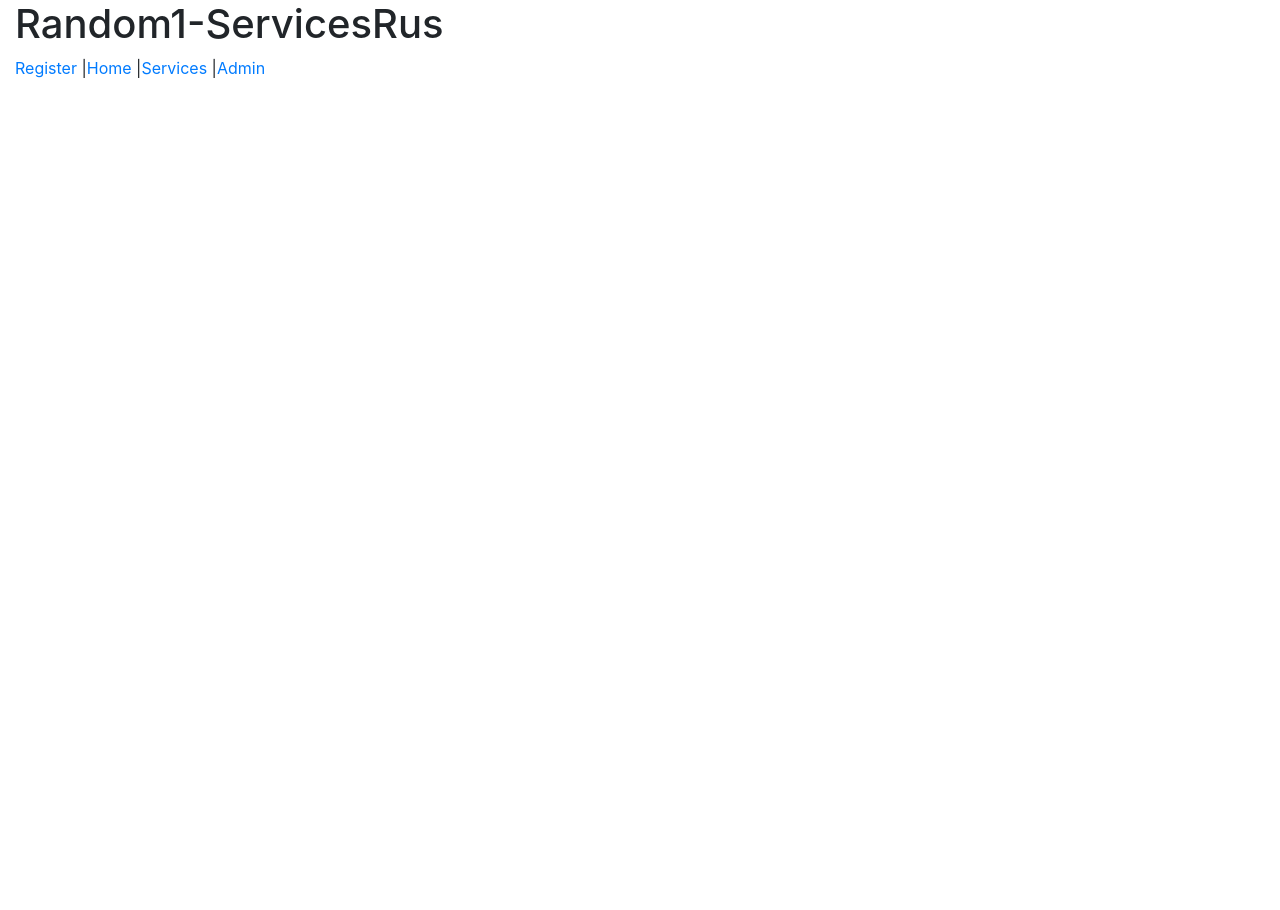
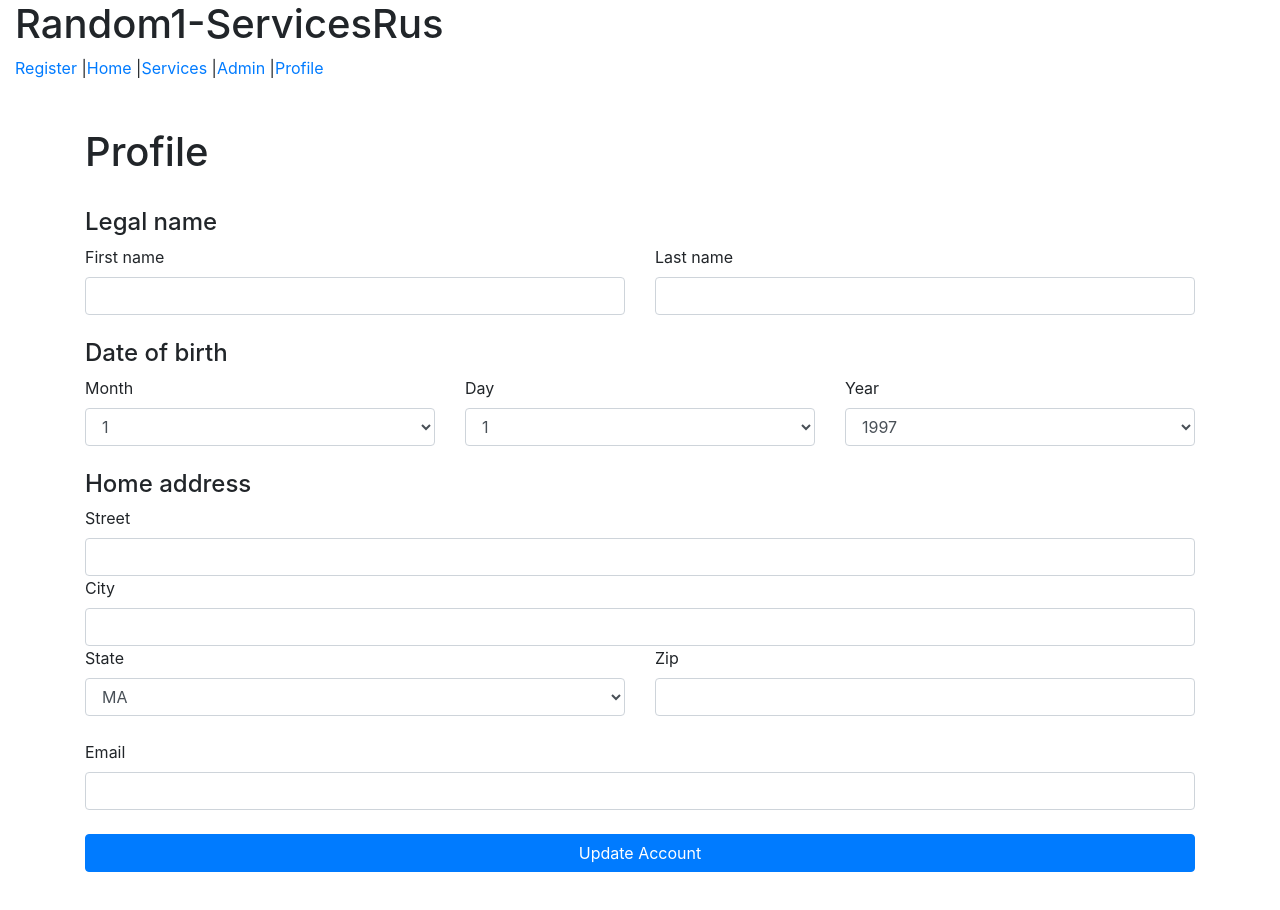
Before and after one commit to texzone/cs4500_sp19_client_react_random1, a React (Create React App) app: page /profile in a window 1280 px wide. Shown: the top 910 px of the page. Before the commit the page ends 800 px from the top, so only its background shows below. Built offline with nearby package versions, Linux system fonts and the light colour scheme.

Commit message:
Added profile screen

```diff
--- a/src/App.js
+++ b/src/App.js
@@ -6,6 +6,7 @@ import Admin from './components/Admin'
 import HomeContainer from './components/containers/HomeContainer'
 import ServiceNavigator from './components/serviceNavigator/ServiceNavigator'
 import ServiceProviderNavigator from './components/ServiceProviderNavigator'
+import Profile from "./components/profile/Profile";
 
 class App extends Component {
   render() {
@@ -17,7 +18,8 @@ class App extends Component {
               <Link to="/register">Register</Link> |
               <Link to="/home">Home</Link> |
               <Link to="/services">Services</Link> |
-              <Link to="/admin">Admin</Link>
+              <Link to="/admin">Admin</Link> |
+              <Link to="/profile">Profile</Link>
               <br/>
               <br/>
               <br/>
@@ -41,6 +43,10 @@ class App extends Component {
                   path="/providers"
                   exact
                   component={ServiceProviderNavigator}/>
+              <Route
+                  path="/profile"
+                  exact
+                  component={Profile}/>
             </div>
           </Router>
         </div>
--- /dev/null
+++ b/src/components/profile/Profile.js
@@ -0,0 +1,129 @@
+import React from "react";
+
+export default class Profile extends React.Component {
+    render() {
+        return (
+            <div className="container"><h1>Profile</h1>
+                <br/>
+                <div>
+                    <h4>Legal name</h4>
+                    <div className="row">
+                        <div className="col-6"><label htmlFor="first-name">First name</label><input id="first-name"
+                                                                                                    className="form-control"/>
+                        </div>
+                        <div className="col-6"><label htmlFor="last-name">Last name</label><input id="last-name"
+                                                                                                  className="form-control"/>
+                        </div>
+                    </div>
+                    <br/>
+                    <h4>Date of birth</h4>
+                    <div className="row">
+                        <div className="col-4"><label htmlFor="first-name">Month</label>
+                            <select
+                                className="form-control">
+                                <option>1</option>
+                                <option>2</option>
+                                <option>3</option>
+                                <option>4</option>
+                                <option>5</option>
+                                <option>6</option>
+                                <option>7</option>
+                                <option>8</option>
+                                <option>9</option>
+                                <option>10</option>
+                                <option>11</option>
+                                <option>12</option>
+                            </select></div>
+                        <div className="col-4"><label htmlFor="last-name">Day</label>
+                            <select
+                                className="form-control">
+                                <option>1</option>
+                                <option>2</option>
+                                <option>3</option>
+                                <option>4</option>
+                                <option>5</option>
+                                <option>6</option>
+                                <option>7</option>
+                                <option>8</option>
+                                <option>9</option>
+                                <option>10</option>
+                                <option>11</option>
+                                <option>12</option>
+                                <option>13</option>
+                                <option>14</option>
+                                <option>15</option>
+                                <option>16</option>
+                                <option>17</option>
+                                <option>18</option>
+                                <option>19</option>
+                                <option>20</option>
+                                <option>21</option>
+                                <option>22</option>
+                                <option>23</option>
+                                <option>24</option>
+                                <option>25</option>
+                                <option>26</option>
+                                <option>27</option>
+                                <option>28</option>
+                                <option>29</option>
+                                <option>30</option>
+                                <option>31</option>
+                            </select>
+                        </div>
+                        <div className="col-4"><label htmlFor="last-name">Year</label>
+                            <select
+                                className="form-control">
+                                <option>1997</option>
+                                <option>1998</option>
+                                <option>1999</option>
+                                <option>2000</option>
+                                <option>2001</option>
+                                <option>2002</option>
+                                <option>2004</option>
+                                <option>2005</option>
+                            </select>
+                        </div>
+                    </div>
+                    <br/>
+                    <h4>Home address</h4>
+                    <div className="row">
+                        <div className="col-12"><label htmlFor="first-name">Street</label><input id="first-name"
+                                                                                                 className="form-control"/>
+                        </div>
+                    </div>
+                    <div className="row">
+                        <div className="col-12"><label htmlFor="first-name">City</label><input id="first-name"
+                                                                                               className="form-control"/>
+                        </div>
+                    </div>
+                    <div className="row">
+                        <div className="col-6"><label htmlFor="first-name">State</label><select
+                            className="form-control">
+                            <option>MA</option>
+                            <option>NH</option>
+                            <option>NY</option>
+                            <option>CA</option>
+                        </select></div>
+                        <div className="col-6"><label htmlFor="first-name">Zip</label><input id="first-name"
+                                                                                             className="form-control"/>
+                        </div>
+                    </div>
+                    <br/>
+                    <div className="row">
+                        <div className="col-12"><label htmlFor="email">Email</label><input id="email"
+                                                                                           className="form-control"/>
+                        </div>
+                    </div>
+                    <br/>
+                    <div className="row">
+                        <div className="col-12"><a className="btn btn-primary btn-block text-white">Update
+                            Account</a></div>
+                    </div>
+                    <br/><br/><br/><br/>
+
+                </div>
+            </div>
+
+        )
+    }
+}
```
